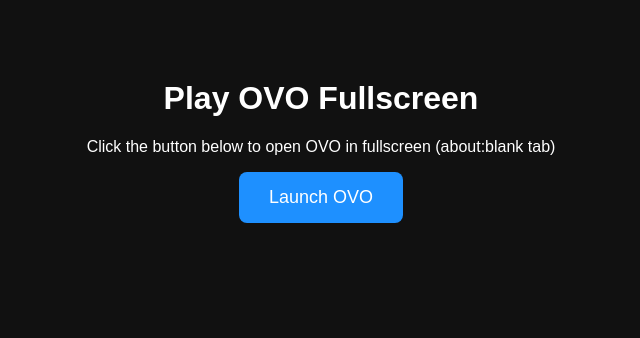
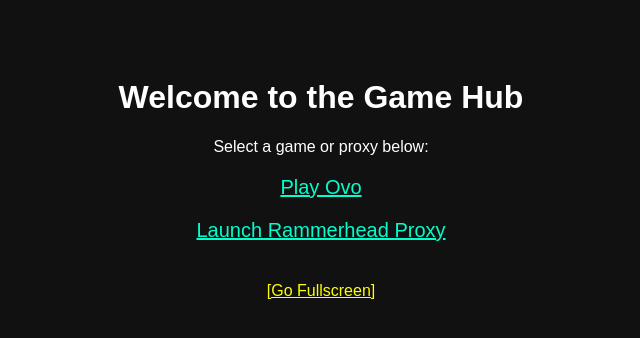
Before and after one commit to JGOD23/Jacks-Games, a plain HTML site: page Index.html in a window 1280 px wide. Shown: the whole page, without its empty margins (319-959 px from the left). Drawn offline with Linux system fonts and the light colour scheme.

Commit message:
Update Index.html

```diff
--- a/Index.html
+++ b/Index.html
@@ -1,48 +1,25 @@
 <!DOCTYPE html>
-<html lang="en">
+<html>
 <head>
-<meta charset="UTF-8">
-<title>OVO Fullscreen</title>
-<style>
-body {
-background-color: #111;
-color: white;
-font-family: Arial, sans-serif;
-text-align: center;
-margin-top: 80px;
-}
+<title>Unblocked Game Hub</title>
+</head>
+<body style="background-color:#111; color:white; font-family:sans-serif; text-align:center; padding-top:50px;">
+<h1>Welcome to the Game Hub</h1>
+<p>Select a game or proxy below:</p>
 
-button {
-padding: 15px 30px;
-font-size: 18px;
-border: none;
-background-color: #1e90ff;
-color: white;
-border-radius: 8px;
-cursor: pointer;
-transition: 0.3s;
-}
+<!-- Ovo Game (Local if downloaded) -->
+<div style="margin:20px;">
+<a href="games/ovo/index.html" target="_blank" style="font-size:20px; color:#00ffcc;">Play Ovo</a>
+</div>
 
-button:hover {
-background-color: #0e70d1;
-}
-</style>
-</head>
-<body>
+<!-- Rammerhead Proxy -->
+<div style="margin:20px;">
+<a href="https://rammerhead.exampledomain.workers.dev" target="_blank" style="font-size:20px; color:#00ffcc;">Launch Rammerhead Proxy</a>
+</div>
 
-<h1>Play OVO Fullscreen</h1>
-<p>Click the button below to open OVO in fullscreen (about:blank tab)</p>
-<button onclick="launchOVO()">Launch OVO</button>
-
-<script>
-function launchOVO() {
-const gameUrl = "https://ovo.sfo3.cdn.digitaloceanspaces.com/index.html"; // Stable mirror
-const win = window.open();
-win.document.write(`
-<iframe src="${gameUrl}" style="position:fixed;top:0;left:0;width:100vw;height:100vh;border:none;z-index:9999;"></iframe>
-`);
-}
-</script>
-
+<!-- Fullscreen Button -->
+<div style="margin-top:40px;">
+<a href="about:blank" onclick="document.documentElement.requestFullscreen();" style="font-size:16px; color:yellow;">[Go Fullscreen]</a>
+</div>
 </body>
 </html>
```
